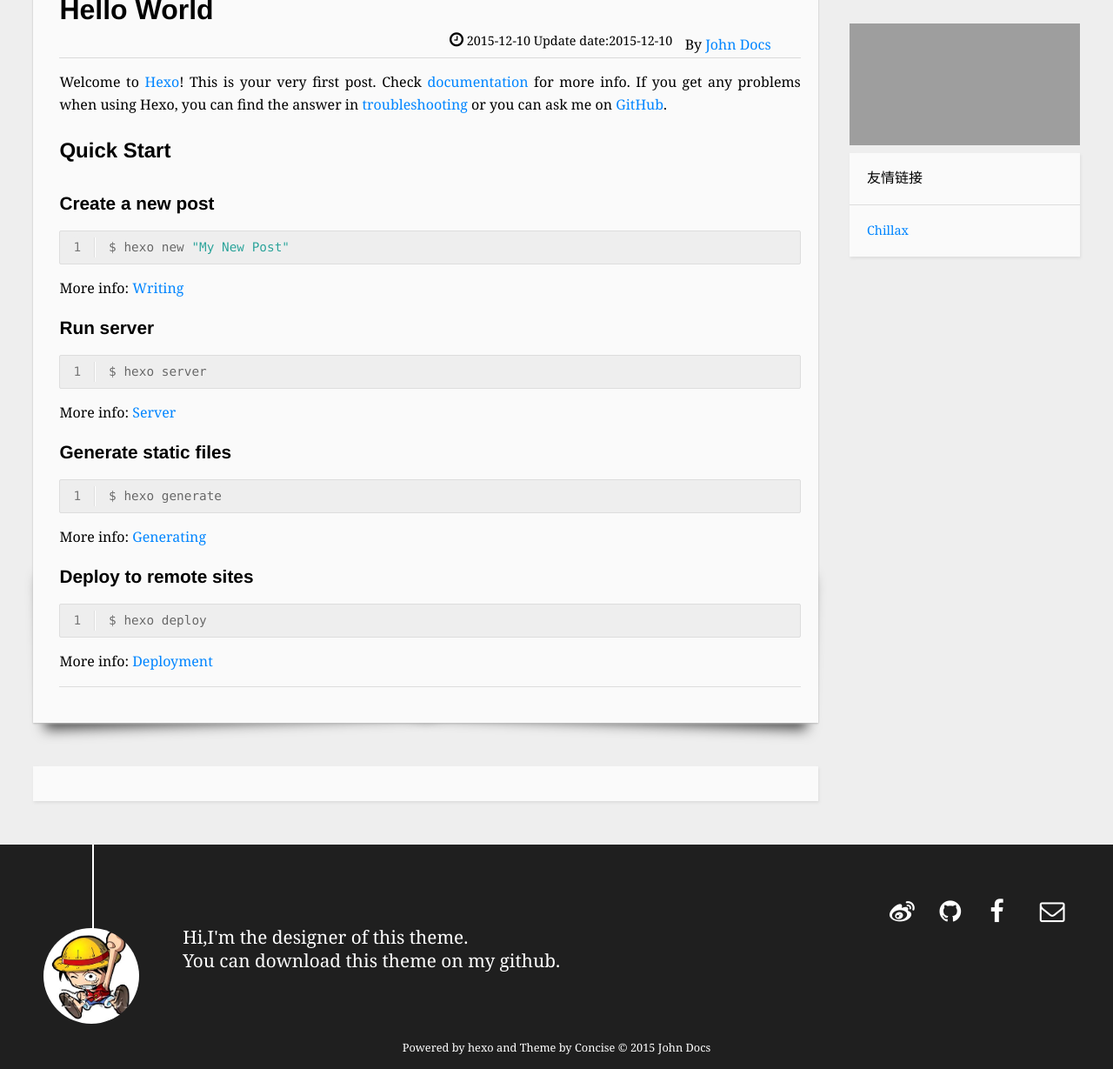
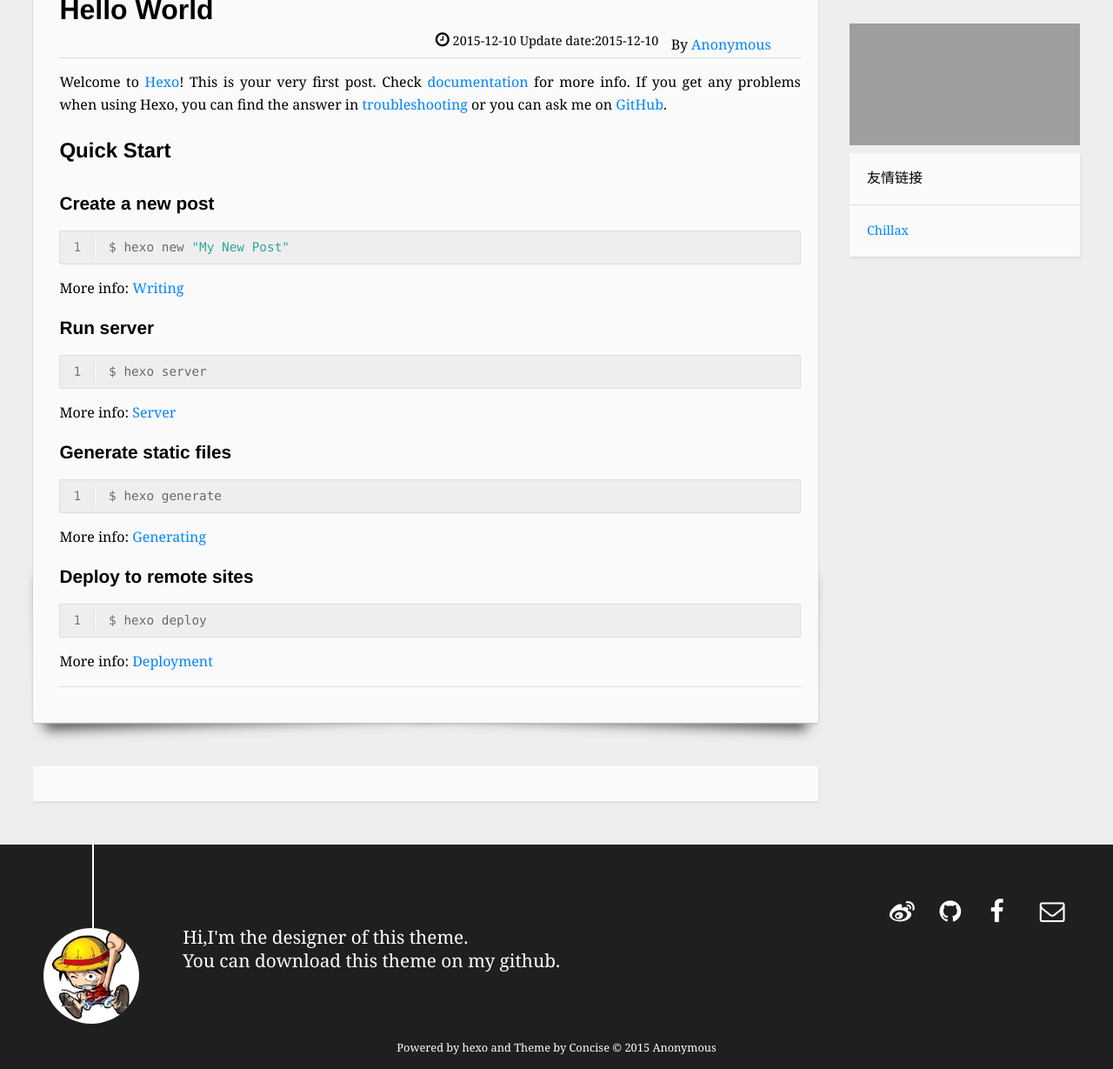
Before and after one commit to CORTANA343/CORTANA343.github.io, a plain HTML site: page 2015/12/10/hello-world/index.html in a window 1280 px wide. Shown: the part 272-1501 px from the top of the page at 87% size. Drawn offline with nearby package versions, Linux system fonts and the light colour scheme; some packages are replaced by stand-ins of ours; no server answers; grey boxes are pictures that could not be loaded; a script that the page names is missing; a web font is replaced by a local one.

Commit message:
Site updated: 2015-12-13 21:49:05

```diff
--- a/2015/12/10/hello-world/index.html
+++ b/2015/12/10/hello-world/index.html
@@ -16,7 +16,7 @@
 	</script>
 
   <title>Hello World | CORTANA343&#39;s Blog</title>
-  <meta name="author" content="John Docs">
+  <meta name="author" content="Anonymous">
 
   <meta name="description" content="Blog">
 
@@ -85,7 +85,7 @@
   </h1>
   <p class="article-author">By
 
-      <a href="http://yoursite.com" title="John Docs">John Docs</a>
+      <a href="http://yoursite.com" title="Anonymous">Anonymous</a>
     </p>
   <p class="article-time">
     <time datetime="2015-12-10T02:02:21.597Z" itemprop="datePublished">2015-12-10</time>
@@ -235,7 +235,7 @@ with(document)0[
 	</div>
 		<p class="copyright">Powered by <a href="http://hexo.io" target="_blank" title="hexo">hexo</a> and Theme by <a href="https://github.com/huangjunhui/concise" target="_blank" title="Concise">Concise</a> © 2015
 
-		<a href="http://yoursite.com/about" target="_blank" title="John Docs">John Docs</a>
+		<a href="http://yoursite.com/about" target="_blank" title="Anonymous">Anonymous</a>
 
 		</p>
 </div>
```
Also changed, not shown: archives/2015/12/index.html (+2 -2 lines), archives/2015/index.html (+2 -2 lines), archives/index.html (+2 -2 lines), index.html (+2 -2 lines).
